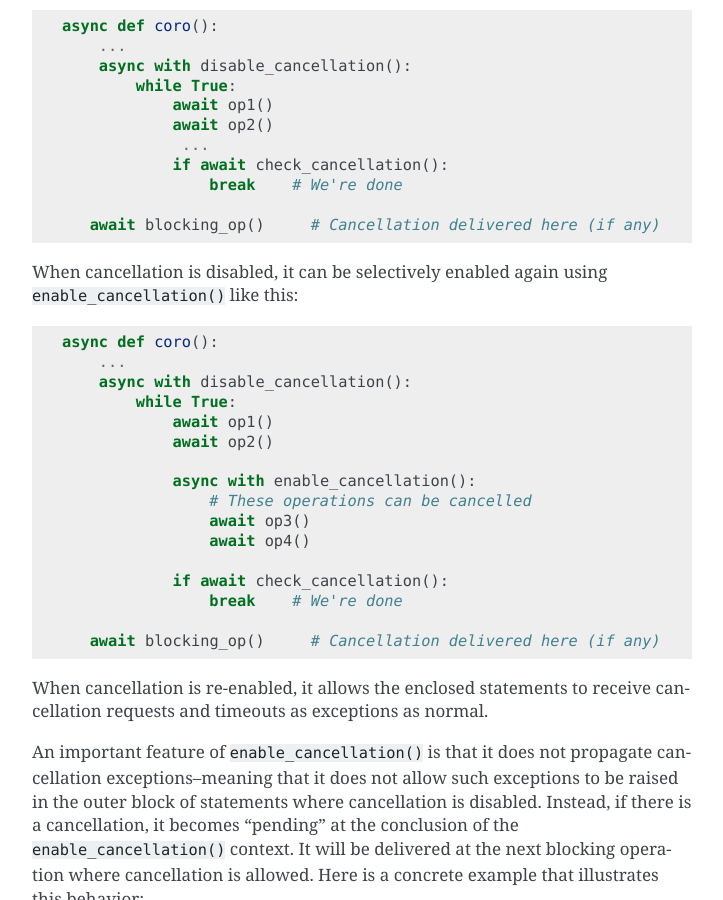
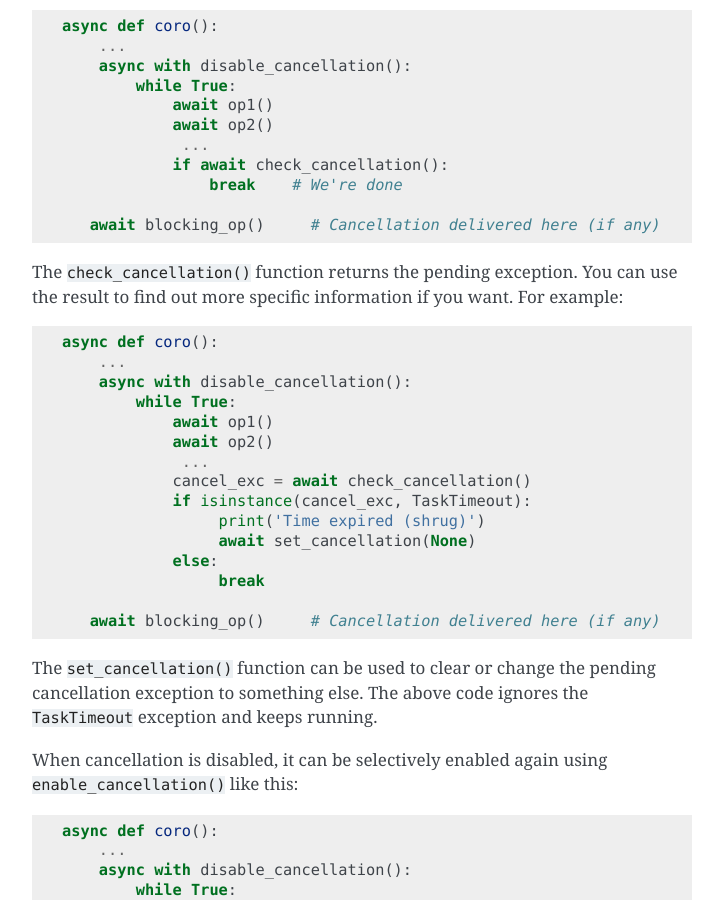
Before and after one commit to dabeaz/curio, a Sphinx documentation site: the page built from docs/devel.rst, in a window 1280 px wide and 900 px high, scrolled down 21629 px. Shown: the whole window, without its empty margins (388-1111 px from the left). Built offline with Sphinx 7.4.7, drawn with Linux system fonts in a browser that asks for light colours; pages that are not in the unit, such as notebooks, are missing from menus.

Commit message:
More cancellation improvements. Doc changes

```diff
--- a/docs/devel.rst
+++ b/docs/devel.rst
@@ -1021,6 +1021,30 @@ of a cancellation request using ``check_cancellation()`` like this::
 
        await blocking_op()     # Cancellation delivered here (if any)
 
+The ``check_cancellation()`` function returns the pending
+exception. You can use the result to find out more specific
+information if you want. For example::
+
+    async def coro():
+        ...
+        async with disable_cancellation():
+            while True:
+                await op1()
+                await op2()
+                 ...
+                cancel_exc = await check_cancellation()
+                if isinstance(cancel_exc, TaskTimeout):
+                     print('Time expired (shrug)')
+                     await set_cancellation(None)
+		else:
+                     break
+
+       await blocking_op()     # Cancellation delivered here (if any)
+
+The ``set_cancellation()`` function can be used to clear or change the
+pending cancellation exception to something else.  The above code ignores
+the ``TaskTimeout`` exception and keeps running.
+
 When cancellation is disabled, it can be selectively enabled again using
 ``enable_cancellation()`` like this::
 
```
Also changed, not shown: 4 other files.
